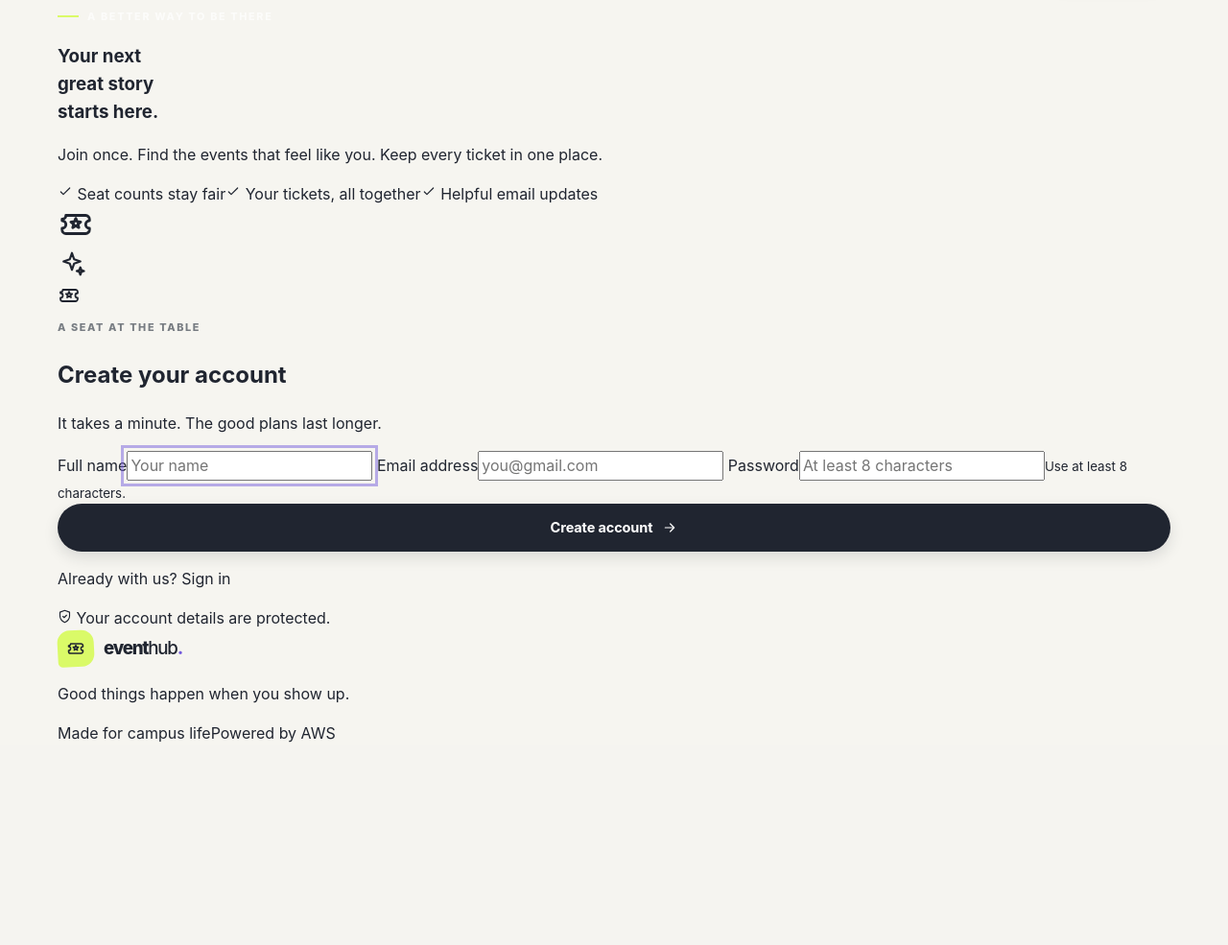
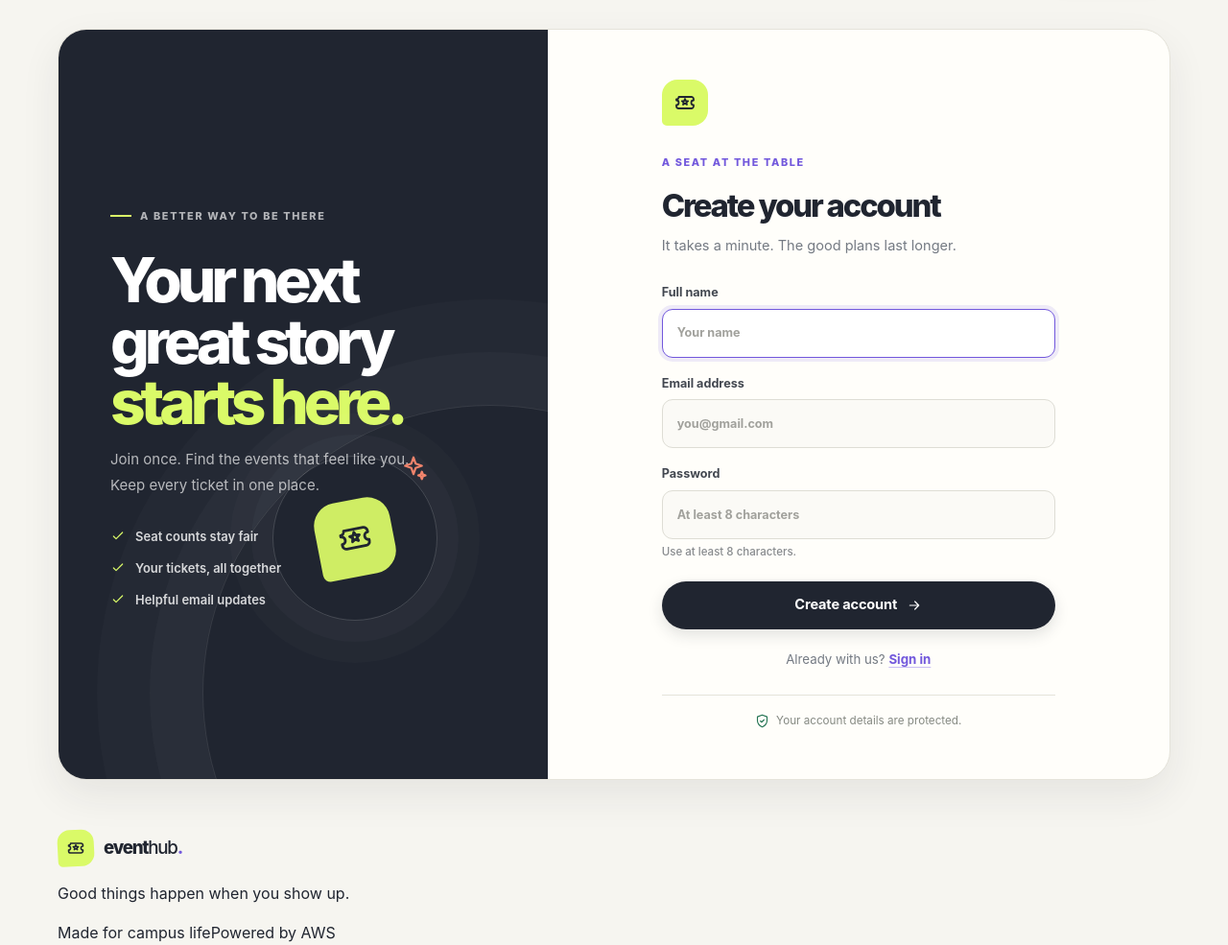
Before and after one commit to s4yashh/Event-hub, a Flask app: page /signup in a window 1280 px wide. Shown: the part 77-1062 px from the top of the page at 96% size. Before the commit the page ends 851 px from the top, so only its background shows below. Run offline with Flask 3, Linux system fonts and the light colour scheme.

Commit message:
Add trust strip and steps styles

```diff
--- a/app/static/css/site.css
+++ b/app/static/css/site.css
@@ -164,3 +164,34 @@ button:focus-visible, a:focus-visible, input:focus-visible { outline: 3px solid
 .doodle-two { right: 26%; bottom: -98px; color: rgba(218,250,104,.22); font-size: 9rem; }
 
 /* Authentication */
+.auth-layout { min-height: calc(100vh - 154px); display: grid; grid-template-columns: .88fr 1.12fr; align-items: stretch; margin-top: 30px; margin-bottom: 52px; overflow: hidden; background: var(--surface); border: 1px solid var(--line); border-radius: var(--radius-lg); box-shadow: var(--shadow-card); }
+.auth-story { position: relative; display: flex; align-items: center; overflow: hidden; min-height: 610px; padding: 54px; color: white; background: var(--ink); isolation: isolate; }
+.auth-story::before { position: absolute; z-index: -1; right: -240px; bottom: -210px; width: 600px; height: 600px; content: ""; border: 1px solid rgba(255,255,255,.1); border-radius: 50%; box-shadow: 0 0 0 55px rgba(255,255,255,.025), 0 0 0 110px rgba(255,255,255,.02); }
+.auth-story-inner { position: relative; z-index: 2; max-width: 430px; }
+.auth-story h1 { margin: 27px 0 16px; font-size: clamp(3rem, 5vw, 4.45rem); font-weight: 780; letter-spacing: -.08em; line-height: .99; }
+.auth-story h1 span { color: var(--lime); }
+.auth-story-inner > p { max-width: 345px; color: rgba(255,255,255,.68); font-size: .94rem; line-height: 1.75; }
+.story-benefits { display: grid; gap: 13px; margin-top: 30px; color: rgba(255,255,255,.82); font-size: .81rem; font-weight: 600; }
+.story-benefits span { display: flex; align-items: center; gap: 10px; }
+.story-benefits svg { color: var(--lime); }
+.auth-decoration { position: absolute; right: -4px; bottom: -20px; width: 188px; height: 188px; display: grid; place-items: center; opacity: .94; }
+.deco-ring { position: absolute; inset: 8px; border: 1px solid rgba(255,255,255,.18); border-radius: 50%; box-shadow: 0 0 0 22px rgba(255,255,255,.025), 0 0 0 44px rgba(255,255,255,.02); }
+.deco-ticket { width: 80px; height: 80px; display: grid; place-items: center; color: var(--ink); background: var(--lime); border-radius: 24px 24px 24px 8px; transform: rotate(-11deg); }
+.deco-spark { position: absolute; top: 0; right: 18px; color: var(--coral); font-size: 2rem; }
+.auth-panel { display: grid; place-items: center; padding: 52px 34px; }
+.auth-card { width: min(100%, 410px); }
+.auth-card-mark { width: 48px; height: 48px; display: grid; place-items: center; margin-bottom: 24px; color: var(--ink); background: var(--lime); border-radius: 16px 16px 16px 5px; }
+.form-kicker { color: var(--violet); }
+.auth-card h2 { margin: 9px 0 5px; font-size: 2.05rem; font-weight: 780; letter-spacing: -.065em; }
+.auth-intro { margin: 0 0 28px; color: var(--muted); font-size: .91rem; }
+.form-stack { display: grid; gap: 17px; }
+.field { display: grid; gap: 7px; color: #424750; font-size: .79rem; font-weight: 700; }
+.field input { width: 100%; min-height: 51px; padding: 0 15px; color: var(--ink); background: #fbfaf6; border: 1px solid #deddd5; border-radius: 11px; outline: none; transition: border .18s ease, box-shadow .18s ease, background .18s ease; }
+.field input::placeholder { color: #a1a19c; }
+.field input:focus { background: white; border-color: var(--violet); box-shadow: 0 0 0 4px rgba(114,88,220,.12); }
+.field small { margin-top: -2px; color: #888b8e; font-size: .72rem; font-weight: 500; }
+.form-stack .button { margin-top: 4px; }
+.auth-switch { margin: 21px 0 0; color: var(--muted); text-align: center; font-size: .83rem; }
+.auth-switch a { color: var(--violet); font-weight: 750; text-decoration: underline; text-decoration-color: #c8bdf4; text-underline-offset: 3px; }
+.auth-assurance { display: flex; align-items: center; justify-content: center; gap: 7px; margin-top: 27px; padding-top: 17px; color: #858982; border-top: 1px solid var(--line); font-size: .73rem; }
+.auth-assurance svg { color: var(--ok); }
```
